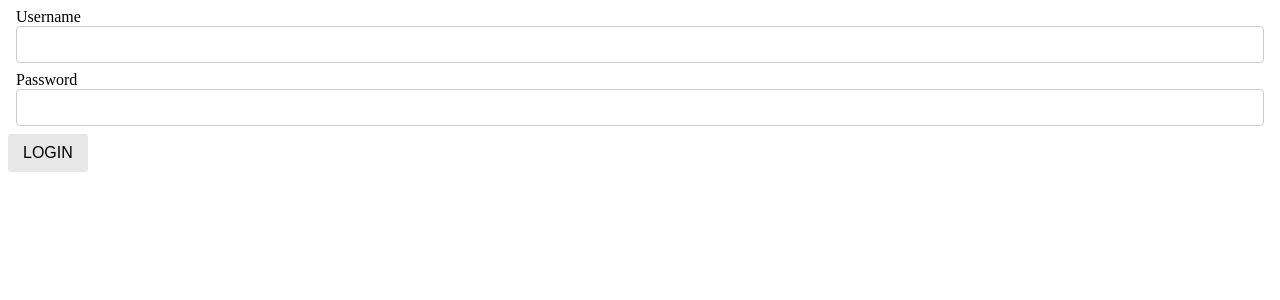
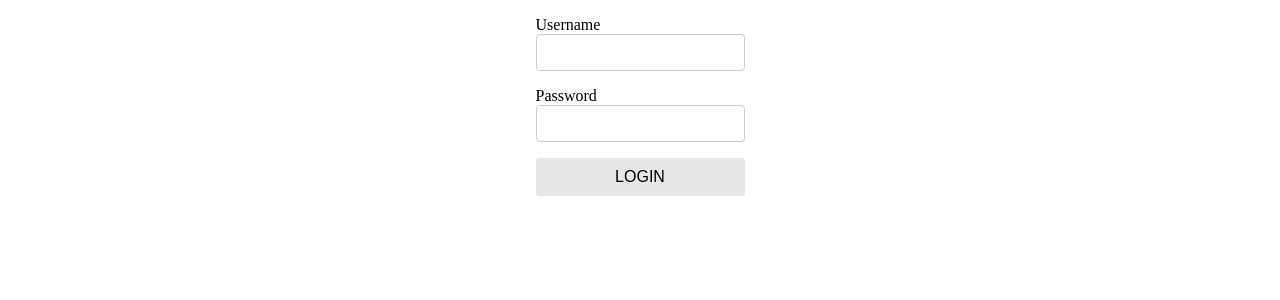
Before and after one commit to MIXEDD/nord-security-task, a React app: page / in a window 1280 px wide. Shown: the top 300 px of the page. Built offline with nearby package versions, Linux system fonts and the light colour scheme.

Commit message:
Added functionality to grid component

```diff
--- a/src/app.tsx
+++ b/src/app.tsx
@@ -3,7 +3,7 @@ import { BrowserRouter, Routes, Route } from 'react-router-dom';
 import { Provider } from 'react-redux';
 
 import { ROUTES } from './constants';
-import Login from './pages/login';
+import Login from './pages/login/login';
 import Main from './pages/main';
 import { store } from './store';
 
--- a/src/atoms/button/button.scss
+++ b/src/atoms/button/button.scss
@@ -4,6 +4,7 @@
   border: none;
   font-size: 16px;
   text-transform: uppercase;
+  cursor: pointer;
 }
 
 .primary {
--- /dev/null
+++ b/src/atoms/grid/grid.scss
@@ -0,0 +1,69 @@
+@import '../../variables.scss';
+
+.mt1 {
+    margin-top: $gutter;
+}
+
+.mt2 {
+  margin-top: $gutter * 1.5
+}
+
+.mr1 {
+  margin-right: $gutter
+}
+
+.mr2 {
+  margin-right: $gutter * 1.5
+}
+
+.mb1 {
+  margin-bottom: $gutter
+}
+
+.mb2 {
+  margin-bottom: $gutter * 1.5
+}
+
+.ml1 {
+  margin-left: $gutter
+}
+
+.ml2 {
+  margin-left: $gutter * 1.5
+}
+
+.container {
+  display: flex;
+}
+
+.row {
+  flex-direction: row;
+}
+
+.column {
+  flex-direction: column;
+}
+
+.justifyFlexStart {
+  justify-content: flex-start;
+}
+
+.justifyFlexEnd {
+  justify-content: flex-end;
+}
+
+.justifyCenter {
+  justify-content: center;
+}
+
+.alignFlexStart {
+  align-items: flex-start;
+}
+
+.alignFlexEnd {
+  align-items: flex-end;
+}
+
+.alignFlexCenter {
+  align-items: center;
+}
--- /dev/null
+++ b/src/atoms/grid/grid.tsx
@@ -0,0 +1,84 @@
+import React, { ReactNode } from 'react';
+import classnames from 'classnames';
+
+import styles from './grid.scss';
+
+export enum MarginTop {
+    Mt1 = 'mt1',
+    Mt2 = 'mt2',
+}
+
+export enum MarginRight {
+    Mr1 = 'mr1',
+    Mr2 = 'mr2',
+}
+
+export enum MarginBottom {
+    Mb1 = 'mb1',
+    Mb2 = 'mb2',
+}
+
+export enum MarginLeft {
+    Ml1 = 'ml1',
+    Ml2 = 'ml2',
+}
+
+export enum FlexDirection {
+    Row = 'row',
+    Column = 'column',
+}
+
+export enum JustifyContent {
+    FlexStart = 'justifyFlexStart',
+    Center = 'justifyCenter',
+    FlexEnd = 'justifyFlexEnd',
+}
+
+export enum AlignItems {
+    FlexStart = 'alignFlexStart',
+    Center = 'alignFlexCenter',
+    FlexEnd = 'alignFlexEnd',
+}
+
+interface Props {
+    children: ReactNode;
+    mt?: MarginTop;
+    mr?: MarginRight;
+    mb?: MarginBottom;
+    ml?: MarginLeft;
+    direction?: FlexDirection;
+    justifyContent?: JustifyContent;
+    alignItems?: AlignItems;
+}
+
+const Grid: React.FC<Props> = (props) => {
+    const {
+        children,
+        mt = MarginTop.Mt1,
+        mr = MarginRight.Mr1,
+        mb = MarginBottom.Mb1,
+        ml = MarginLeft.Ml1,
+        direction,
+        justifyContent,
+        alignItems,
+    } = props;
+
+    return (
+        <div
+            className={classnames(
+                styles.container,
+                styles[mt],
+                styles[mr],
+                styles[mb],
+                styles[ml],
+                direction && styles[direction],
+                justifyContent && styles[justifyContent],
+                alignItems && styles[alignItems],
+            )}
+        >
+            {children}
+        </div>
+    );
+};
+
+export default Grid;
--- a/src/atoms/spacer/spacer.tsx
+++ /dev/null
@@ -1,48 +0,0 @@
-import React, { ReactNode } from 'react';
-import classnames from 'classnames';
-
-import styles from './spcaer.scss';
-
-export enum MarginTop {
-    Mt1 = 'mt1',
-    Mt2 = 'mt2',
-}
-
-export enum MarginRight {
-    Mr1 = 'mr1',
-    Mr2 = 'mr2',
-}
-
-export enum MarginBottom {
-    Mb1 = 'mb1',
-    Mb2 = 'mb2',
-}
-
-export enum MarginLeft {
-    Ml1 = 'ml1',
-    Ml2 = 'ml2',
-}
-
-interface Props {
-    children: ReactNode;
-    mt?: MarginTop;
-    mr?: MarginRight;
-    mb?: MarginBottom;
-    ml?: MarginLeft;
-}
-
-const Spacer: React.FC<Props> = (props) => {
-    const {
-        children,
-        mt = MarginTop.Mt1,
-        mr = MarginRight.Mr1,
-        mb = MarginBottom.Mb1,
-        ml = MarginLeft.Ml1,
-    } = props;
-
-    return (
-        <div className={classnames(styles[mt], styles[mr], styles[mb], styles[ml])}>{children}</div>
-    );
-};
-
-export default Spacer;
--- a/src/atoms/spacer/spcaer.scss
+++ /dev/null
@@ -1,33 +0,0 @@
-@import '../../variables.scss';
-
-.mt1 {
-    margin-top: $gutter;
-}
-
-.mt2 {
-  margin-top: $gutter * 1.5
-}
-
-.mr1 {
-  margin-right: $gutter
-}
-
-.mr2 {
-  margin-right: $gutter * 1.5
-}
-
-.mb1 {
-  margin-bottom: $gutter
-}
-
-.mb2 {
-  margin-bottom: $gutter * 1.5
-}
-
-.ml1 {
-  margin-left: $gutter
-}
-
-.ml2 {
-  margin-left: $gutter * 1.5
-}
--- a/src/pages/login.tsx
+++ /dev/null
@@ -1,29 +0,0 @@
-import React from 'react';
-
-import Button from '../atoms/button/button';
-import InputField from '../atoms/input-field/input-field';
-import Spacer from '../atoms/spacer/spacer';
-
-const Login: React.FC = () => {
-    const onChangeUsername = (value: string) => {
-        console.log(value);
-    };
-
-    const onChangePassword = (value: string) => {
-        console.log(value);
-    };
-
-    return (
-        <div>
-            <Spacer>
-                <InputField onChangeInput={onChangeUsername} name="username" label="Username" />
-            </Spacer>
-            <Spacer>
-                <InputField onChangeInput={onChangePassword} name="password" label="Password" />
-            </Spacer>
-            <Button text="login" onClick={() => {}} />
-        </div>
-    );
-};
-
-export default Login;
--- /dev/null
+++ b/src/pages/login/login.scss
@@ -0,0 +1,5 @@
+.login {
+  display: flex;
+  flex-direction: column;
+  max-width: 500px;
+}
--- /dev/null
+++ b/src/pages/login/login.tsx
@@ -0,0 +1,35 @@
+import React from 'react';
+
+import Button from '../../atoms/button/button';
+import InputField from '../../atoms/input-field/input-field';
+import Grid, { AlignItems, FlexDirection } from '../../atoms/grid/grid';
+
+import styles from './login.scss';
+
+const Login: React.FC = () => {
+    const onChangeUsername = (value: string) => {
+        console.log(value);
+    };
+
+    const onChangePassword = (value: string) => {
+        console.log(value);
+    };
+
+    return (
+        <Grid direction={FlexDirection.Column} alignItems={AlignItems.Center}>
+            <div className={styles.login}>
+                <Grid direction={FlexDirection.Column}>
+                    <InputField onChangeInput={onChangeUsername} name="username" label="Username" />
+                </Grid>
+                <Grid direction={FlexDirection.Column}>
+                    <InputField onChangeInput={onChangePassword} name="password" label="Password" />
+                </Grid>
+                <Grid direction={FlexDirection.Column}>
+                    <Button text="login" onClick={() => {}} />
+                </Grid>
+            </div>
+        </Grid>
+    );
+};
+
+export default Login;
```
